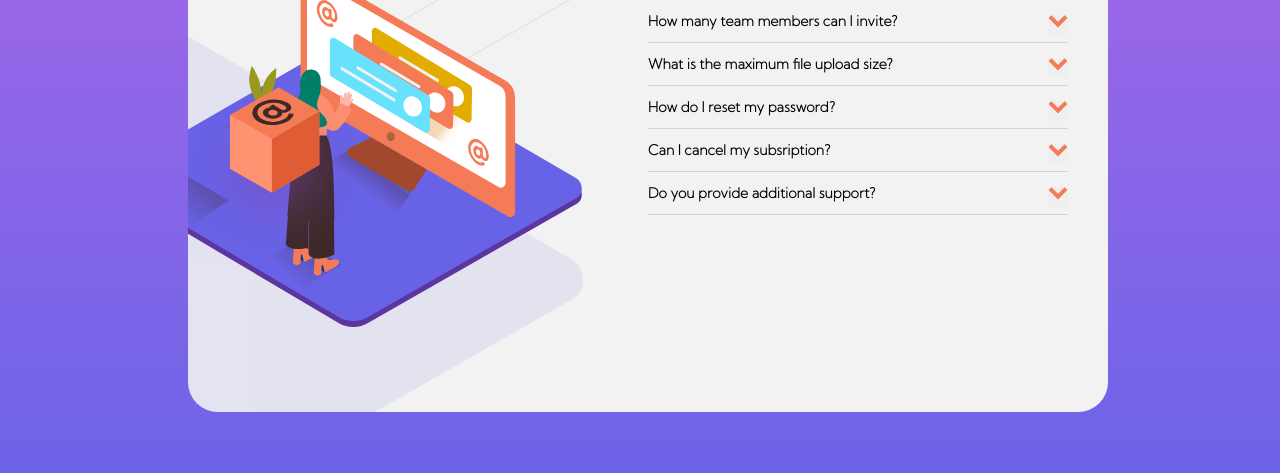
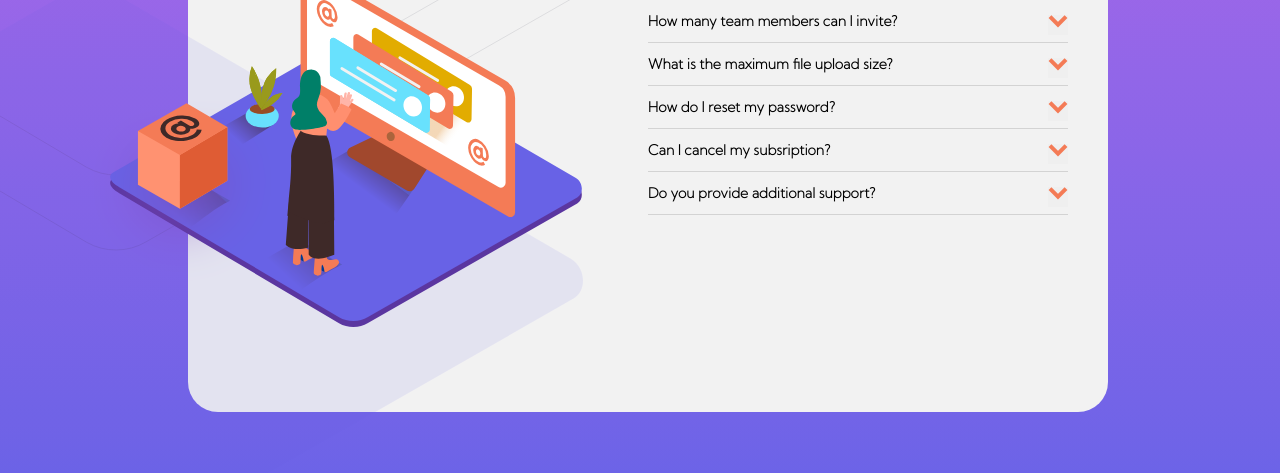
Before and after one commit to SreckoStojic/faq-accordion, a plain HTML site: page index.html in a window 1280 px wide. Shown: the part 251-724 px from the top of the page. Drawn offline with Linux system fonts and the light colour scheme.

Commit message:
Favicon added. Arrows on button not moving position. Box changed html place.

```diff
--- a/index.css
+++ b/index.css
@@ -16,7 +16,7 @@ body {
 }
 
 .css-card {
-    overflow: hidden;
+    overflow: visible;
     display: flex;
     width: 920px;
     height: 510px;
@@ -38,7 +38,6 @@ body {
 
 .css-left-side {
     position: relative;
-    overflow: hidden;
     width: 50%;
     display: flex;
 }
@@ -84,8 +83,8 @@ body {
 
 .css-box {
     position: absolute;
-    top: 42%;
-    left: 14%;
+    top: 39%;
+    left: -22%;
 }
 
 @media screen and (max-width: 450px) {
@@ -148,7 +147,7 @@ body {
 }
 
 .css-button-rotate {
-    transform: rotate(180deg);
+    transform: translate(0, -10px) rotate(180deg)
 }
 
 
--- a/index.html
+++ b/index.html
@@ -9,6 +9,7 @@
 	<meta http-equiv="X-UA-Compatible" content="IE=edge,chrome=1">
     <meta name="HandheldFriendly" content="true">
 	<link rel="stylesheet" href="index.css">
+    <link rel="shortcut icon" href="images/favicon-32x32.png" type="image/x-icon">
 	<title>FAQ Accordion</title>
 </head>
 <body>
@@ -21,9 +22,9 @@
                 <div class="css-woman">
                     <img src="images/illustration-woman-online-desktop.svg">
                 </div>
-            </div>
-            <div class="css-box">
-                <img src="images/illustration-box-desktop.svg">
+                <div class="css-box">
+                    <img src="images/illustration-box-desktop.svg">
+                </div>
             </div>
             <div class="css-right-side">
                 <h1>FAQ</h1>
```
